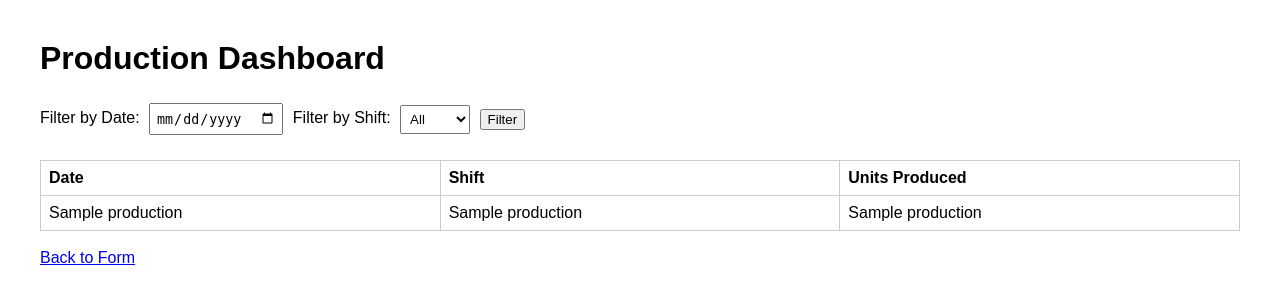
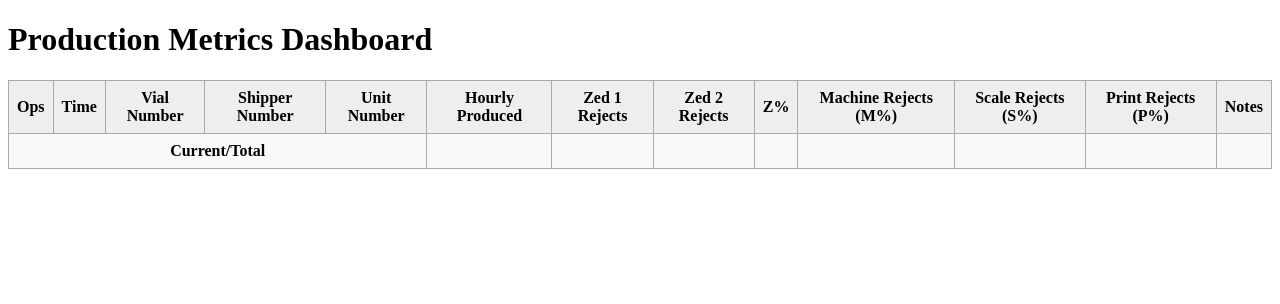
Before and after one commit to AUDJordan/AlmacAUMetrics, a Flask app: page /dashboard in a window 1280 px wide. Shown: the top 304 px of the page. Run offline with Flask 3, Linux system fonts and the light colour scheme; tables that the repository leaves empty hold one stand-in row (values such as "Sample post"); a database or web service that is not in the repository returns one stand-in record (values such as "Sample title"); some libraries are stand-ins or nearby versions.

Commit message:
Update dashboard.html

```diff
--- a/templates/dashboard.html
+++ b/templates/dashboard.html
@@ -3,32 +3,62 @@
 <html>
 <head>
     <title>Production Dashboard</title>
-    <link rel="stylesheet" href="{{ url_for('static', filename='style.css') }}">
+    <style>
+        table {
+            width: 100%;
+            border-collapse: collapse;
+            margin-top: 20px;
+        }
+        th, td {
+            border: 1px solid #aaa;
+            padding: 8px;
+            text-align: center;
+        }
+        th {
+            background-color: #eee;
+        }
+        tfoot td {
+            font-weight: bold;
+            background-color: #f9f9f9;
+        }
+    </style>
 </head>
 <body>
-    <h1>Production Dashboard</h1>
-    <form method="GET">
-        <label>Filter by Date:</label>
-        <input type="date" name="date">
-        <label>Filter by Shift:</label>
-        <select name="shift">
-            <option value="">All</option>
-            <option value="Shift 1">Shift 1</option>
-            <option value="Shift 2">Shift 2</option>
-        </select>
-        <button type="submit">Filter</button>
-    </form>
+    <h1>Production Metrics Dashboard</h1>
     <table>
-        <tr><th>Date</th><th>Shift</th><th>Units Produced</th></tr>
-        {% for row in data %}
-        <tr>
-            <td>{{ row[1] }}</td>
-            <td>{{ row[2] }}</td>
-            <td>{{ row[3] }}</td>
-        </tr>
-        {% endfor %}
+        <thead>
+            <tr>
+                <th>Ops</th>
+                <th>Time</th>
+                <th>Vial Number</th>
+                <th>Shipper Number</th>
+                <th>Unit Number</th>
+                <th>Hourly Produced</th>
+                <th>Zed 1 Rejects</th>
+                <th>Zed 2 Rejects</th>
+                <th>Z%</th>
+                <th>Machine Rejects (M%)</th>
+                <th>Scale Rejects (S%)</th>
+                <th>Print Rejects (P%)</th>
+                <th>Notes</th>
+            </tr>
+        </thead>
+        <tbody>
+            <!-- Data rows will be inserted here dynamically -->
+        </tbody>
+        <tfoot>
+            <tr>
+                <td colspan="5">Current/Total</td>
+                <td><!-- Total Hourly Produced --></td>
+                <td><!-- Total Zed 1 Rejects --></td>
+                <td><!-- Total Zed 2 Rejects --></td>
+                <td><!-- Total Z% --></td>
+                <td><!-- Total M% --></td>
+                <td><!-- Total S% --></td>
+                <td><!-- Total P% --></td>
+                <td></td>
+            </tr>
+        </tfoot>
     </table>
-    <br>
-    <a href="{{ url_for('form') }}">Back to Form</a>
 </body>
 </html>
```
